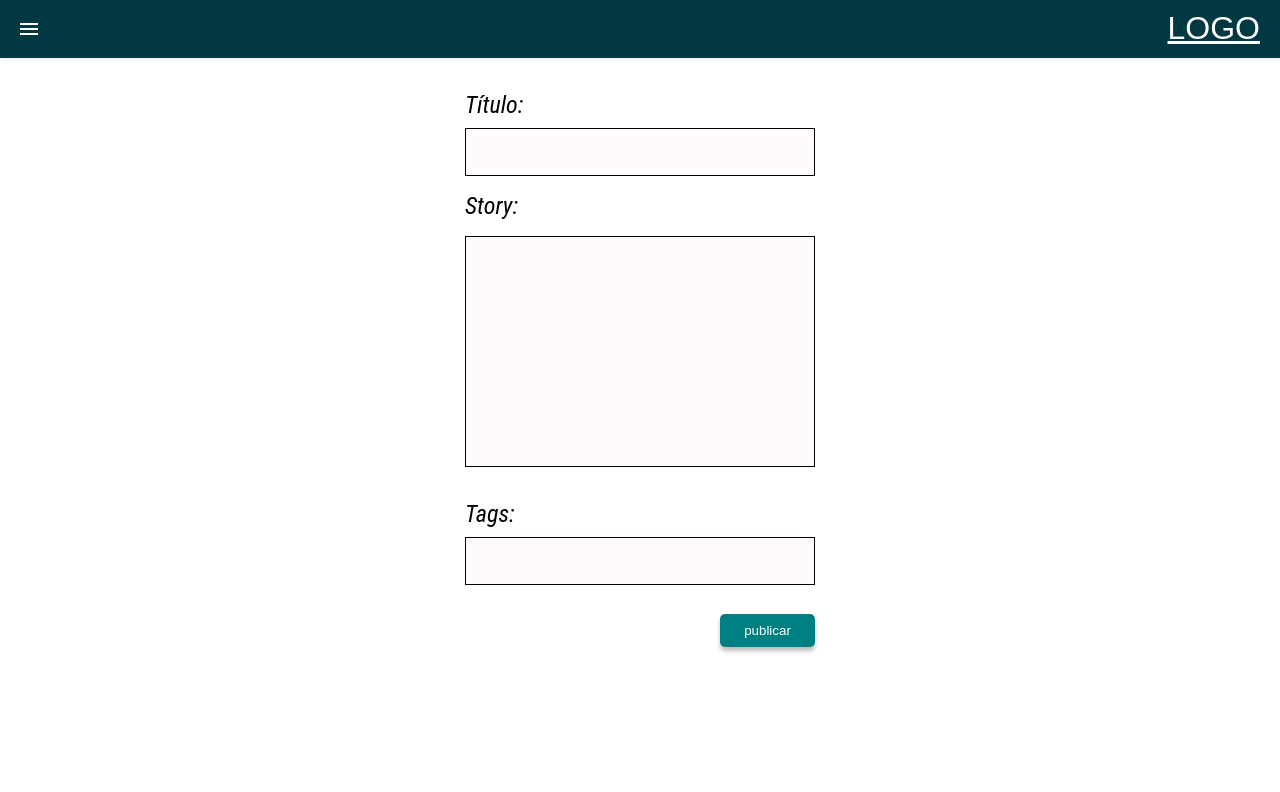
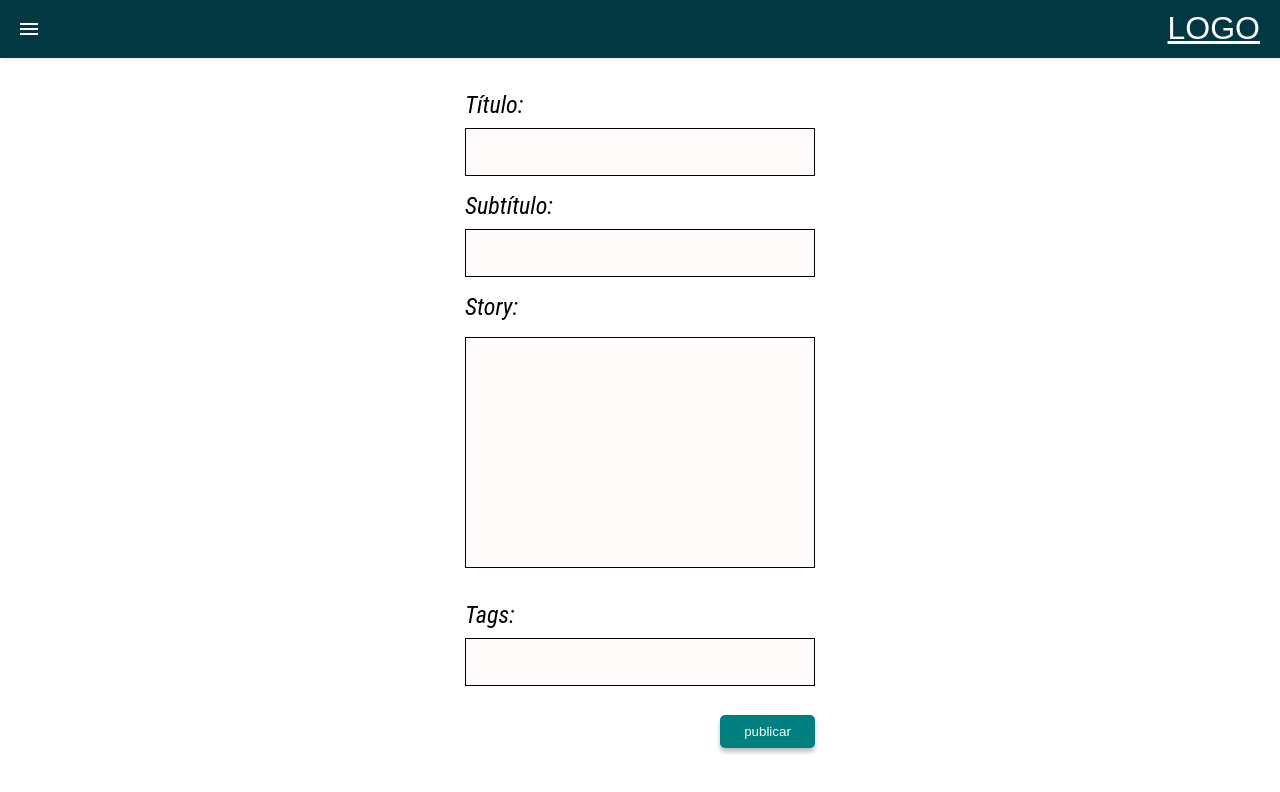
Before and after one commit to luane-aquino/zup-history-writer, a website: page frontend/create-story.html in a window 1280 px wide. Drawn offline with Linux system fonts and the light colour scheme.

Commit message:
add subtitle

```diff
--- a/frontend/create-story.html
+++ b/frontend/create-story.html
@@ -25,6 +25,10 @@
       <label for="title">Título:</label>
       <input id="title" type="text">
     </div>
+    <div class="create__story__subtitle">
+      <label for="subtitle">Subtítulo:</label>
+      <input id="subtitle" type="text">
+    </div>
     <div class="create__story__text">
       <label for="story">Story:</label>
       <textarea id="story" name="" id="" cols="30" rows="10"></textarea>
--- a/frontend/css/create-story.css
+++ b/frontend/css/create-story.css
@@ -20,15 +20,15 @@ input, textarea {
   padding: 0;
   border: 0;
 }
-.create__story__title label {
+.create__story__title label, .create__story__subtitle label {
   margin-bottom: 9px;
 }
-.create__story__title input, .create__story__tags input {
+.create__story__title input, .create__story__tags input, .create__story__subtitle input {
   height: 48px;
-  border: 1px solid #000000;
+  border: 1px solid #000;
   background: #fffbfb;
 }
-.create__story__text {
+.create__story__text, .create__story__subtitle {
   margin-top: 16px;
 }
 .create__story__text textarea {
```
